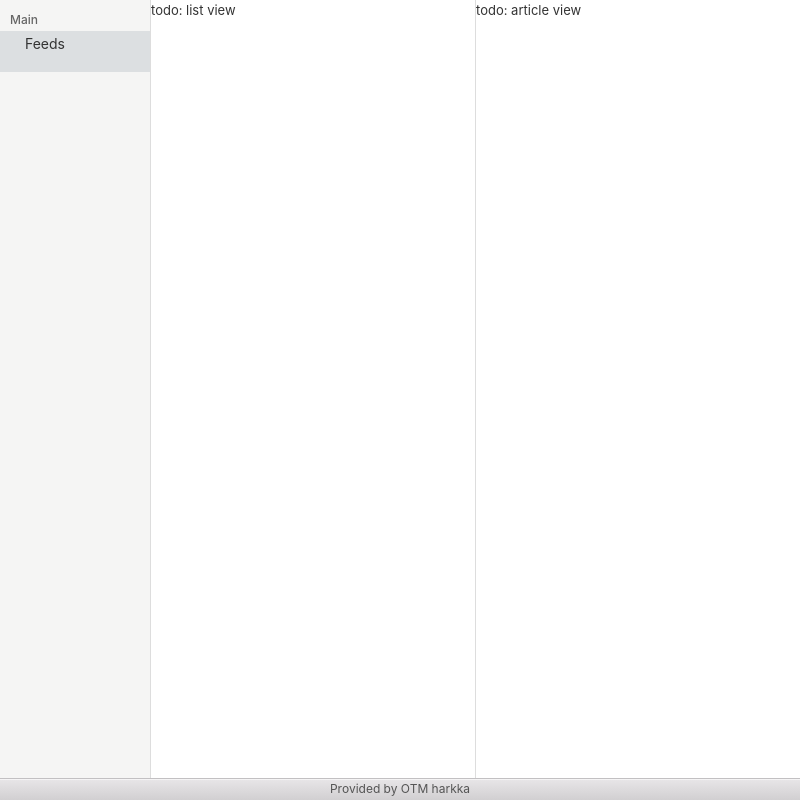
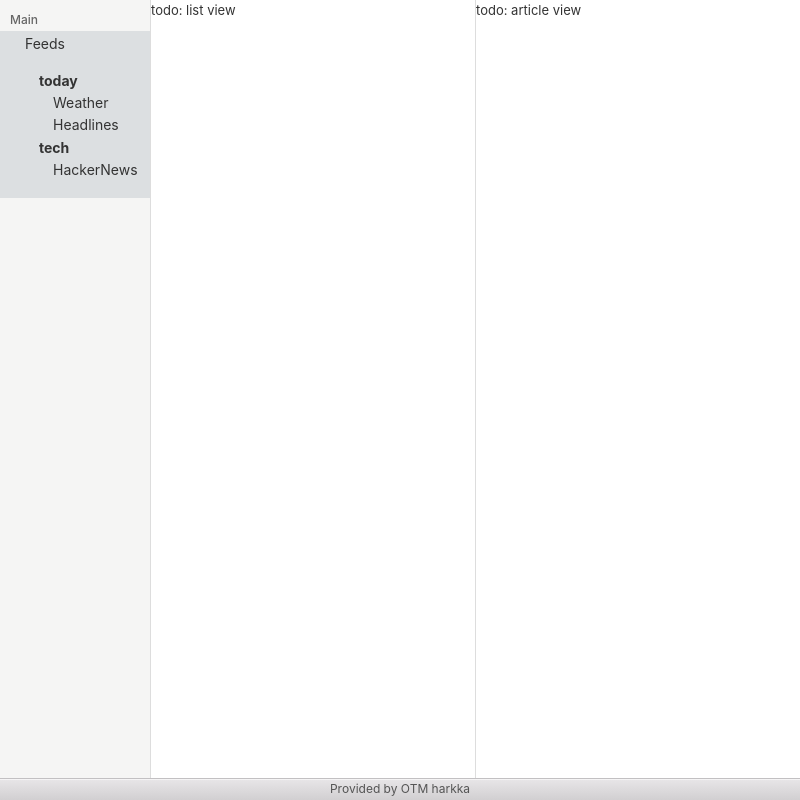
Before and after one commit to pihvi/otm-harjoitustyo, an Electron app: page electron/index.html in a window 800 px wide. Drawn offline with nearby package versions, Linux system fonts and the light colour scheme.

Commit message:
List feeds in UI by category and display only name

```diff
--- a/electron/index.html
+++ b/electron/index.html
@@ -4,8 +4,22 @@
     <meta charset="UTF-8">
     <title>Feed Reader</title>
     <link rel="stylesheet" href="../photon/photon-0.1.2-dist/css/photon.min.css">
+    <script src="../node_modules/lodash/lodash.min.js"></script>
     <style>
+      ol {
+        padding: 0;
+        margin-left: 1em;
+        font-weight: bold;
+      }
 
+      li {
+        list-style: none;
+      }
+
+      li > div {
+        margin-left: 1em;
+        font-weight: normal;
+      }
     </style>
   </head>
   <body>
@@ -17,12 +31,10 @@
               <h5 class="nav-group-title">Main</h5>
               <a class="nav-group-item active">
                 Feeds
-                <ol class="feeds">
+                <ol id="feeds">
                 </ol>
               </a>
             </nav>
-            <ol id="feeds">
-            </ol>
           </div>
           <div class="pane">todo: list view</div>
           <div class="pane">todo: article view</div>
@@ -33,15 +45,21 @@
       </footer>
     </div>
     <script>
-      require('../domain/FeedReader.js')
-        .feedList()
-        .forEach(feed => {
-          const li = document.createElement('li')
-          li.innerText = feed.category + ': ' + feed.url
-          document
-            .getElementById('feeds')
-            .appendChild(li)
+      const categories = require('../domain/FeedReader.js').feedList()
+      console.log(categories, 'cats')
+      _.mapKeys(categories, (feeds, category) => {
+        console.log(category, 'cats2')
+        const li = document.createElement('li')
+        li.innerText = category
+        feeds.forEach(feed => {
+          const name = document.createElement('div')
+          name.innerText = feed.name
+          li.appendChild(name)
         })
+        document
+          .getElementById('feeds')
+          .appendChild(li)
+      })
     </script>
   </body>
 </html>
```
